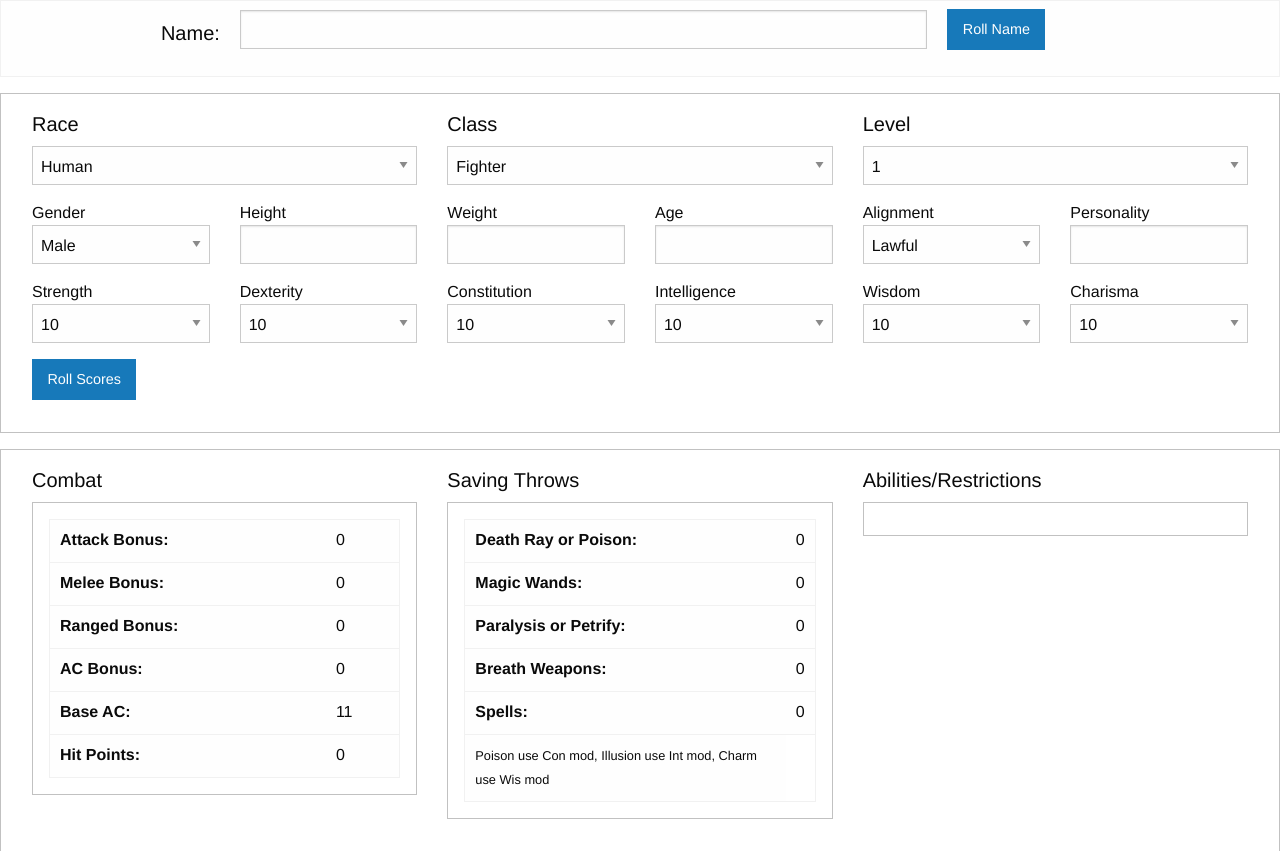
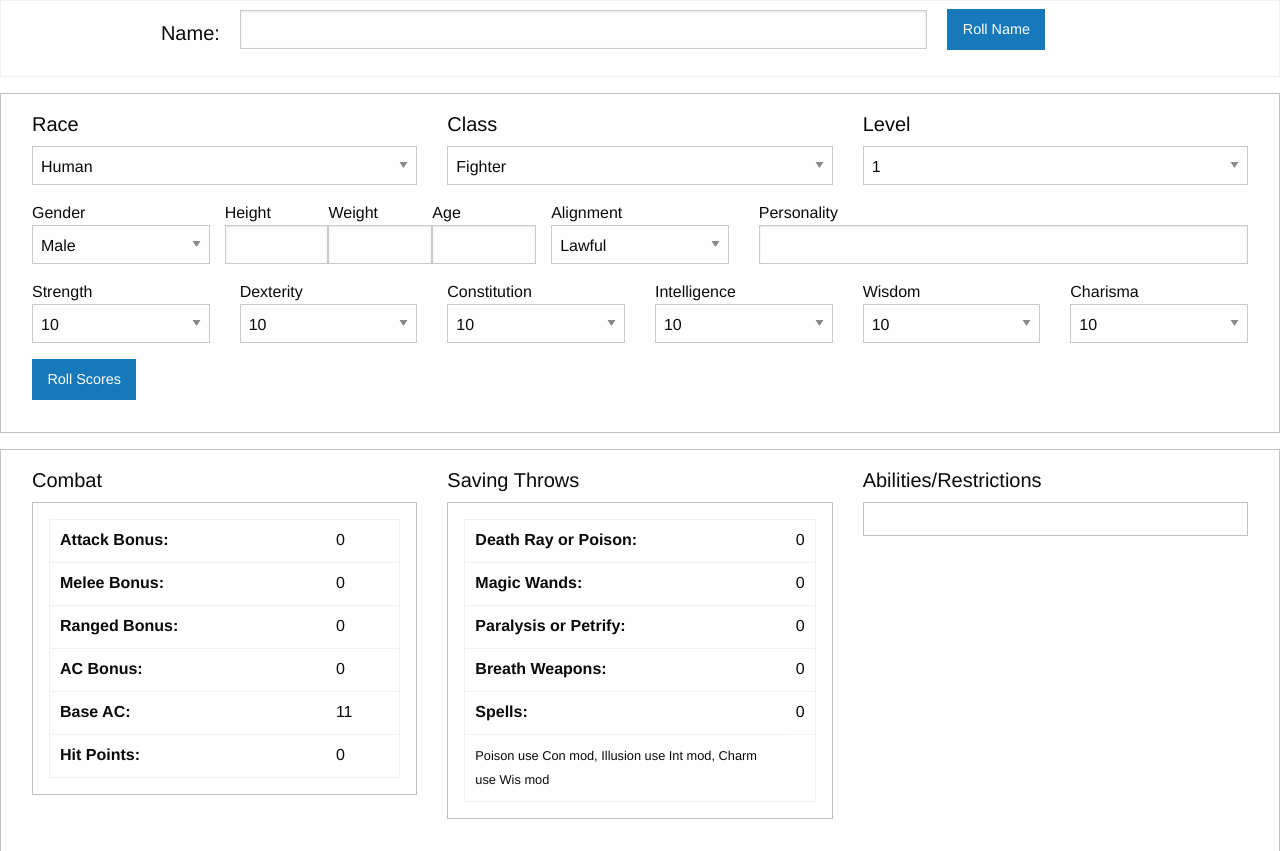
Before and after one commit to ryandavidhartman/ScalaJS, a website: page characterGenerator/index.html in a window 1280 px wide. Shown: the top 851 px of the page. Drawn offline with Linux system fonts and the light colour scheme.

Commit message:
page 1 looking good

```diff
--- a/characterGenerator/index.html
+++ b/characterGenerator/index.html
@@ -71,26 +71,26 @@
             <option value="20">20</option>
         </select>
     </div>
-    <div class="large-2 medium-4 cell">
+    <div class="large-2 medium-2 cell">
         Gender
         <select id="character_gender_select">
             <option value="Male">Male</option>
             <option value="Female">Female</option>
         </select>
     </div>
-    <div class="large-2 medium-4 cell">
+    <div class="large-1 medium-1">
         Height
         <input type="text" id="character_height_input" name="character_height_input">
     </div>
-    <div class="large-2 medium-4 cell">
+    <div class="large-1 medium-1">
         Weight
         <input type="text" id="character_weight_input" name="character_weight_input">
     </div>
-    <div class="large-2 medium-4 cell">
+    <div class="large-1 medium-1">
         Age
         <input type="text" id="character_age_input" name="character_age_input">
     </div>
-    <div class="large-2 medium-4 cell">
+    <div class="large-2 medium-2 cell">
         Alignment
         <select id="character_alignment_select">
             <option value="Lawful">Lawful</option>
@@ -98,7 +98,7 @@
             <option value="Chaotic">Chaotic</option>
         </select>
     </div>
-    <div class="large-2 medium-4 cell">
+    <div class="large-5 medium-5 cell">
         Personality
         <input type="text" id="character_personality_input" name="character_personality_input">
     </div>
```
